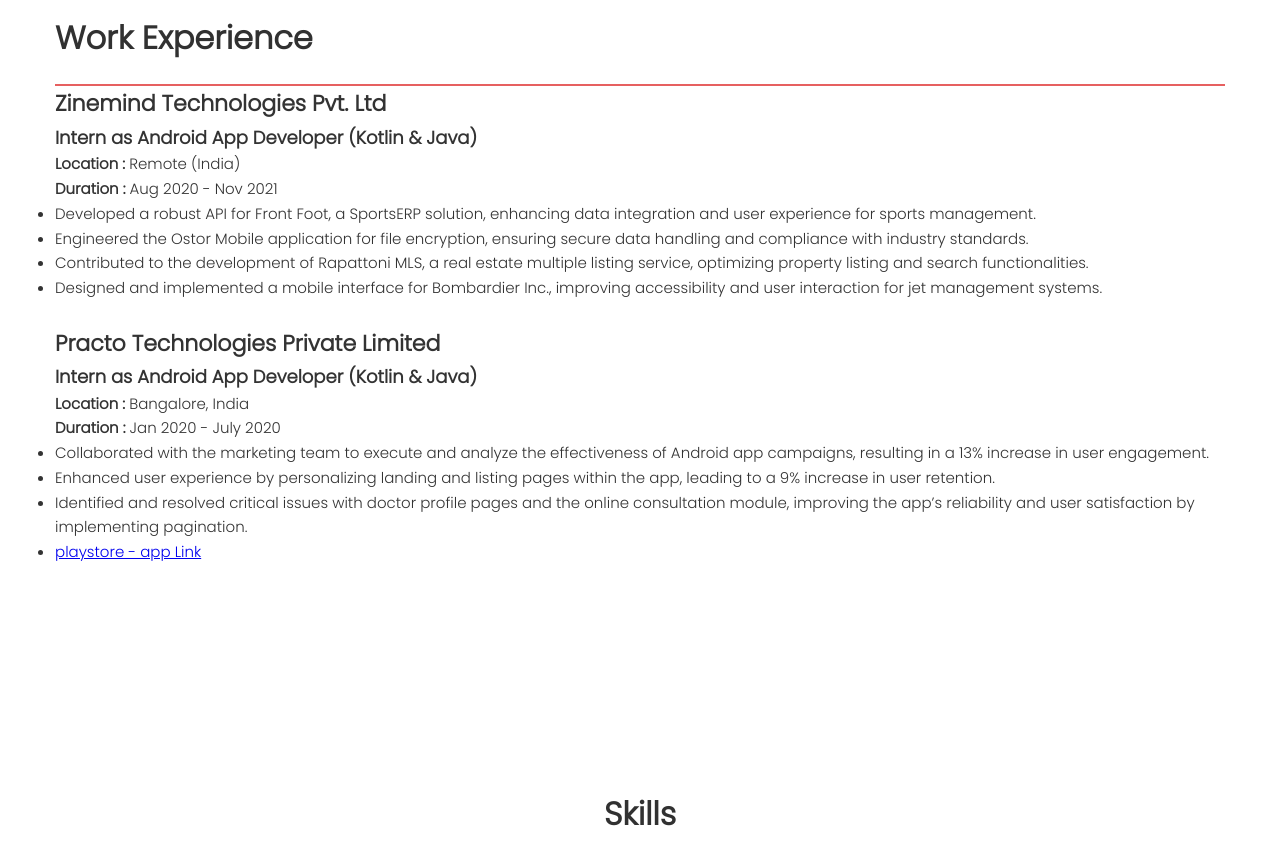
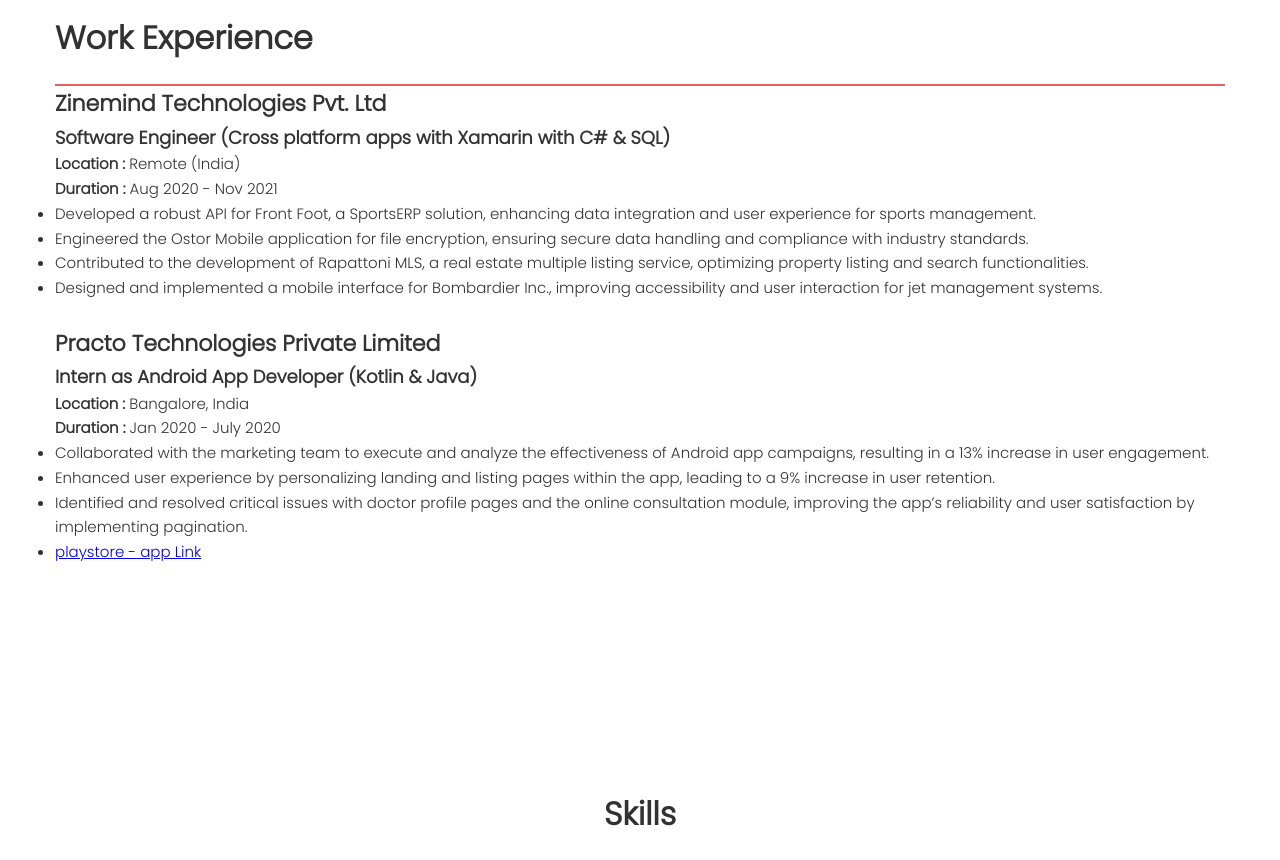
Before and after one commit to Pruthviraj-Guddu/Pruthviraj-Guddu.github.io, a plain HTML site: page index.html in a window 1280 px wide. Shown: the part 2300-3160 px from the top of the page. Drawn offline with nearby package versions, Linux system fonts and the light colour scheme.

Commit message:
Update index.html

```diff
--- a/index.html
+++ b/index.html
@@ -260,7 +260,8 @@
           <div class="col-12">
             <h2 style="font-size: 2.2rem">Zinemind Technologies Pvt. Ltd</h2>
             <h3 style="font-size: 1.8rem">
-              <strong>Intern as Android App Developer (Kotlin & Java)</strong>
+              <strong>Software Engineer (Cross platform apps with Xamarin with C#
+                &amp; SQL)</strong>
             </h3>
             <p><strong>Location :</strong> Remote (India)</p>
             <p><strong>Duration :</strong> Aug 2020 - Nov 2021</p>
@@ -292,7 +293,7 @@
               Practo Technologies Private Limited
             </h2>
             <h3 style="font-size: 1.8rem">
-              <strong>Intern as Android App Developer (Kotlin & Java)</strong>
+              <strong>Intern as Android App Developer (Kotlin &amp; Java)</strong>
             </h3>
             <p><strong>Location :</strong> Bangalore, India</p>
             <p><strong>Duration :</strong> Jan 2020 - July 2020</p>
```
